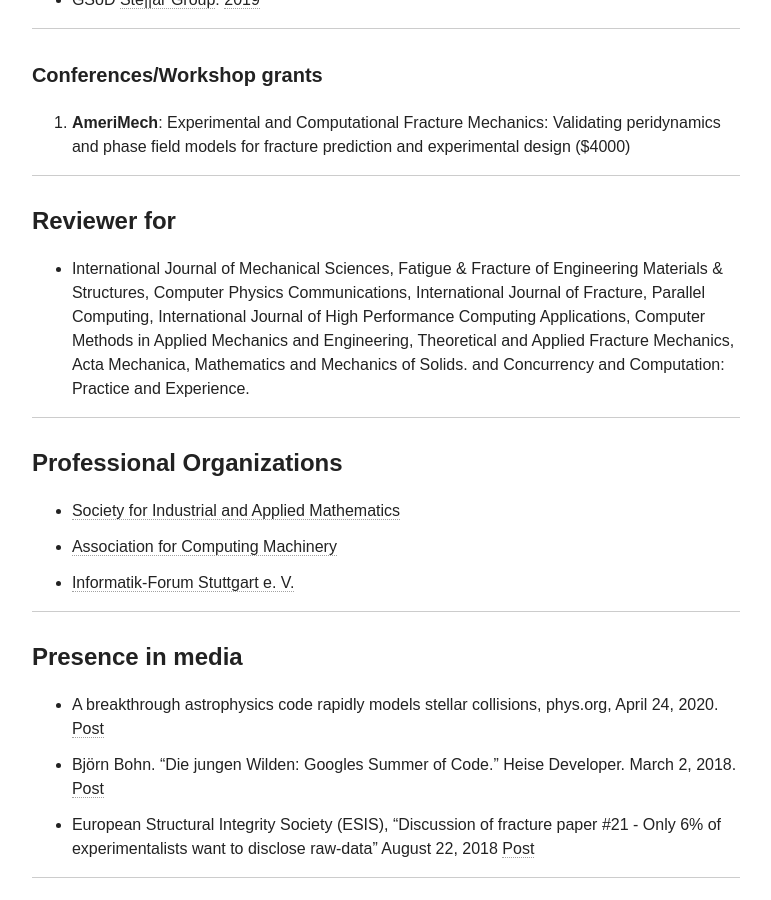
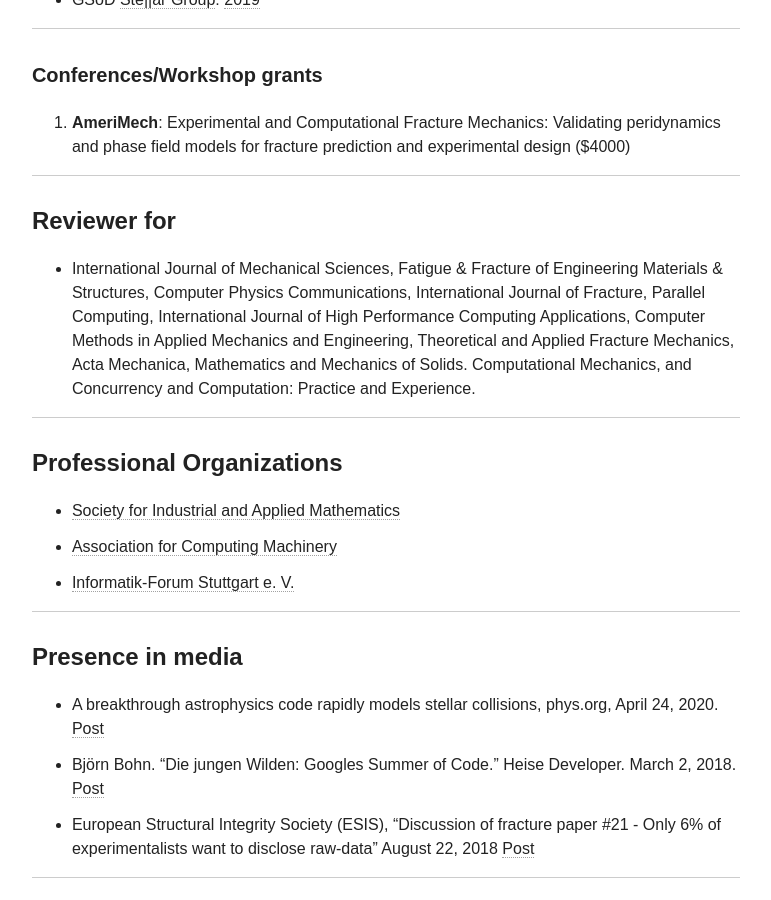
Before and after one commit to diehlpk/diehlpk.github.io, a Jekyll site: the page built from cv/index.md, in a window 1280 px wide and 900 px high, scrolled down 11380 px. Shown: the whole window, without its empty margins (254-1025 px from the left). Built offline with Jekyll 4.4.1, drawn with Linux system fonts in a browser that asks for light colours; nearby versions of some CDN libraries; some web fonts are replaced.

Commit message:
Update CV

```diff
--- a/cv/index.md
+++ b/cv/index.md
@@ -322,7 +322,7 @@
 
 #### Reviewer for
 
-* International Journal of Mechanical Sciences, Fatigue & Fracture of Engineering Materials & Structures, Computer Physics Communications, International Journal of Fracture, Parallel Computing, International Journal of High Performance Computing Applications, Computer Methods in Applied Mechanics and Engineering, Theoretical and Applied Fracture Mechanics, Acta Mechanica, Mathematics and Mechanics of Solids. and Concurrency and Computation: Practice and Experience.
+* International Journal of Mechanical Sciences, Fatigue & Fracture of Engineering Materials & Structures, Computer Physics Communications, International Journal of Fracture, Parallel Computing, International Journal of High Performance Computing Applications, Computer Methods in Applied Mechanics and Engineering, Theoretical and Applied Fracture Mechanics, Acta Mechanica, Mathematics and Mechanics of Solids. Computational Mechanics, and Concurrency and Computation: Practice and Experience.
 
 ---
 
```
Also changed, not shown: 2 other files.
